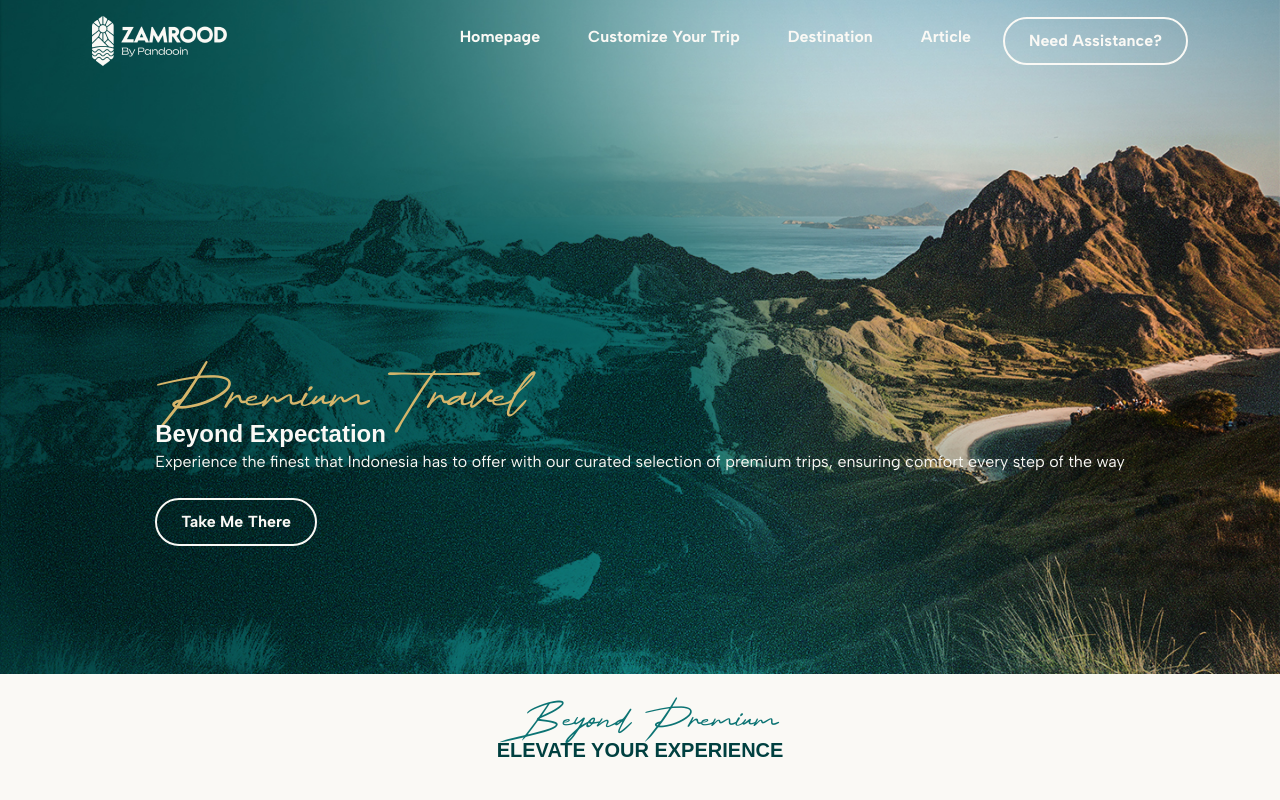
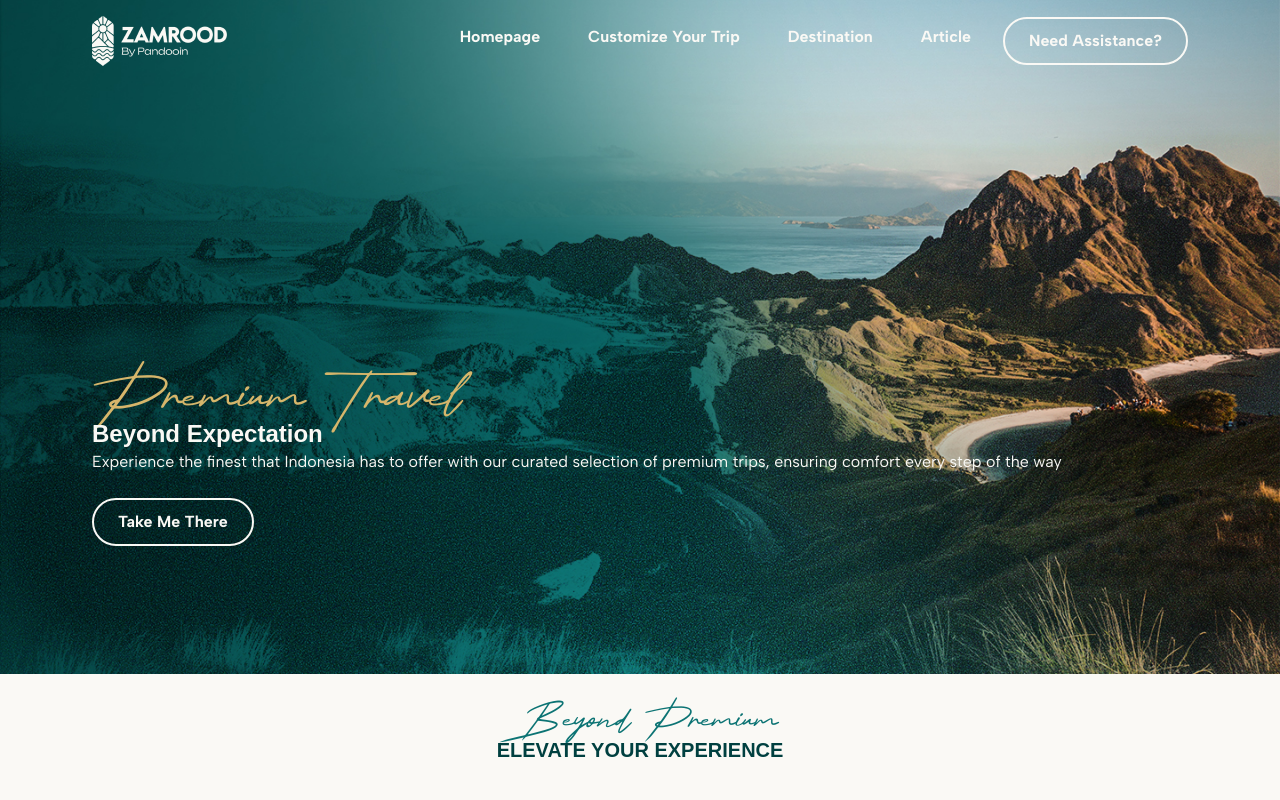
Before and after one commit to fauzanr/pandooin-test, a Next.js app: page / in a window 1280 px wide. Shown: the top 800 px of the page. Built offline with nearby package versions, Linux system fonts and the light colour scheme; no server answers; a web font is replaced by a local one.

Commit message:
fix header width

```diff
--- a/components/container/index.tsx
+++ b/components/container/index.tsx
@@ -1,7 +1,7 @@
 import React, { ReactNode } from "react";
 
 const Container = ({ children }: { children: ReactNode }) => (
-  <div className="max-w-[1096px] mx-auto">{children}</div>
+  <div className="w-full max-w-[1096px] mx-auto">{children}</div>
 );
 
 export default Container;
```
